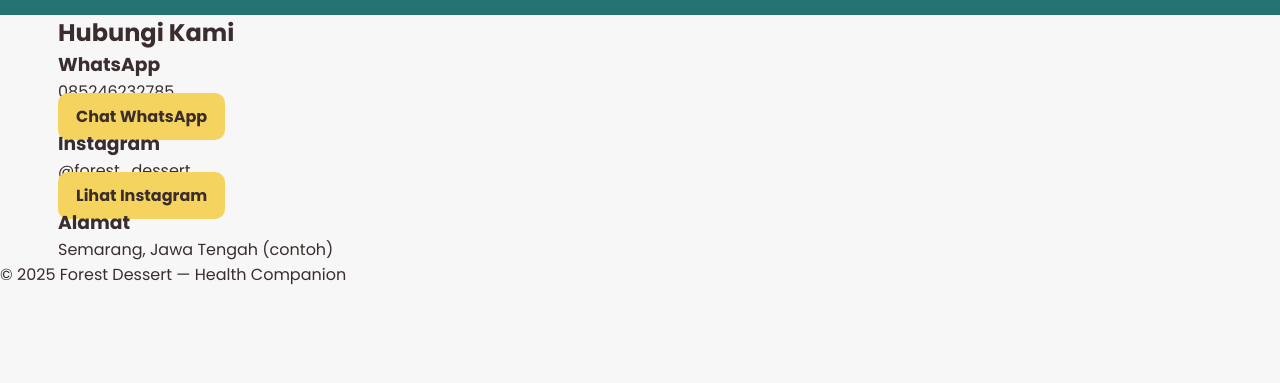
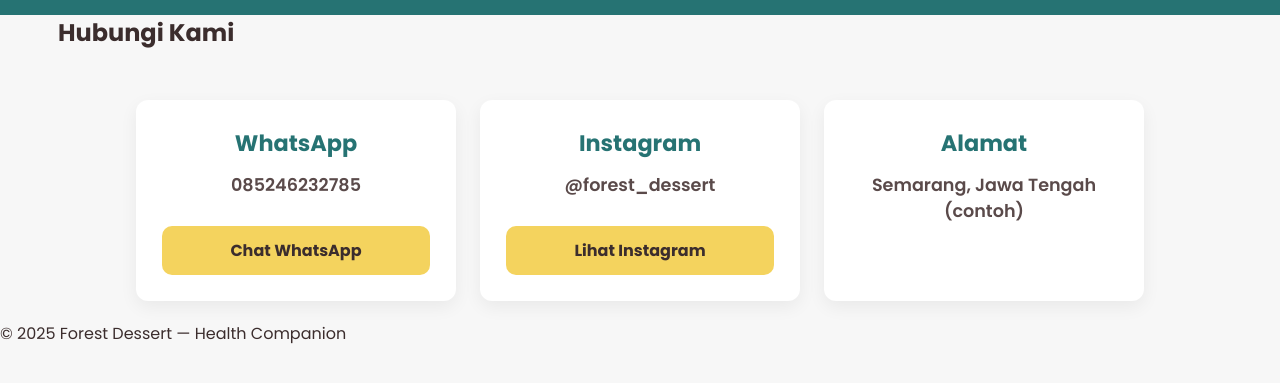
Before and after one commit to zeblanov/MPTI-Project, a plain HTML site: page kontak.html in a window 1280 px wide. Shown: the part 77-460 px from the top of the page. Drawn offline with Linux system fonts and the light colour scheme.

Commit message:
merapihkan pada menu kontak

```diff
--- a/assets/css/style.css
+++ b/assets/css/style.css
@@ -510,3 +510,67 @@
     font-size: 0.9rem;
   }
 }
+
+/* Tata letak kartu kontak */
+.contact-grid {
+    display: flex; /* Menggunakan flexbox untuk tata letak baris */
+    gap: 24px;
+    margin-top: 30px;
+    justify-content: center; /* Memusatkan kartu di tengah halaman */
+    padding: 20px;
+}
+
+/* Styling untuk setiap kartu kontak */
+.card-contact {
+    background: #fff;
+    border-radius: 12px;
+    padding: 24px;
+    box-shadow: 0 6px 18px rgba(0, 0, 0, 0.06); /* Bayangan lembut */
+    flex: 1; /* Memungkinkan kartu untuk tumbuh dan mengambil ruang yang sama */
+    max-width: 320px; /* Lebar maksimum kartu */
+    text-align: center;
+    transition: all 0.3s ease;
+    border: 2px solid #26737300; /* Border transparan untuk efek hover */
+}
+
+/* Efek saat kursor diarahkan ke kartu */
+.card-contact:hover {
+    transform: translateY(-4px); /* Kartu sedikit terangkat */
+    box-shadow: 0 10px 25px rgba(38, 115, 115, 0.15); /* Bayangan lebih jelas */
+    border: 2px solid #267373; /* Border dengan warna tema utama */
+}
+
+.card-contact h3 {
+    color: #267373; /* Warna tema utama untuk judul */
+    font-size: 1.4rem;
+    font-weight: 700;
+    margin-bottom: 12px;
+}
+
+.card-contact p {
+    color: #5a4a4a;
+    font-size: 1.1rem;
+    margin-bottom: 20px;
+    font-weight: 600;
+}
+
+.card-contact .btn {
+    /* Menggunakan kembali styling .btn yang sudah ada */
+    width: 100%; /* Membuat tombol menjadi selebar kartu */
+    display: inline-block;
+    font-size: 1rem;
+    margin-top: 8px;
+}
+
+/* Media Query untuk Layar Kecil (Mobile) */
+@media (max-width: 768px) {
+    .contact-grid {
+        flex-direction: column; /* Kartu ditumpuk secara vertikal */
+        align-items: center; /* Memusatkan kartu saat ditumpuk */
+        gap: 16px;
+    }
+
+    .card-contact {
+        max-width: 90%; /* Mengambil sebagian besar lebar layar */
+    }
+}
```
